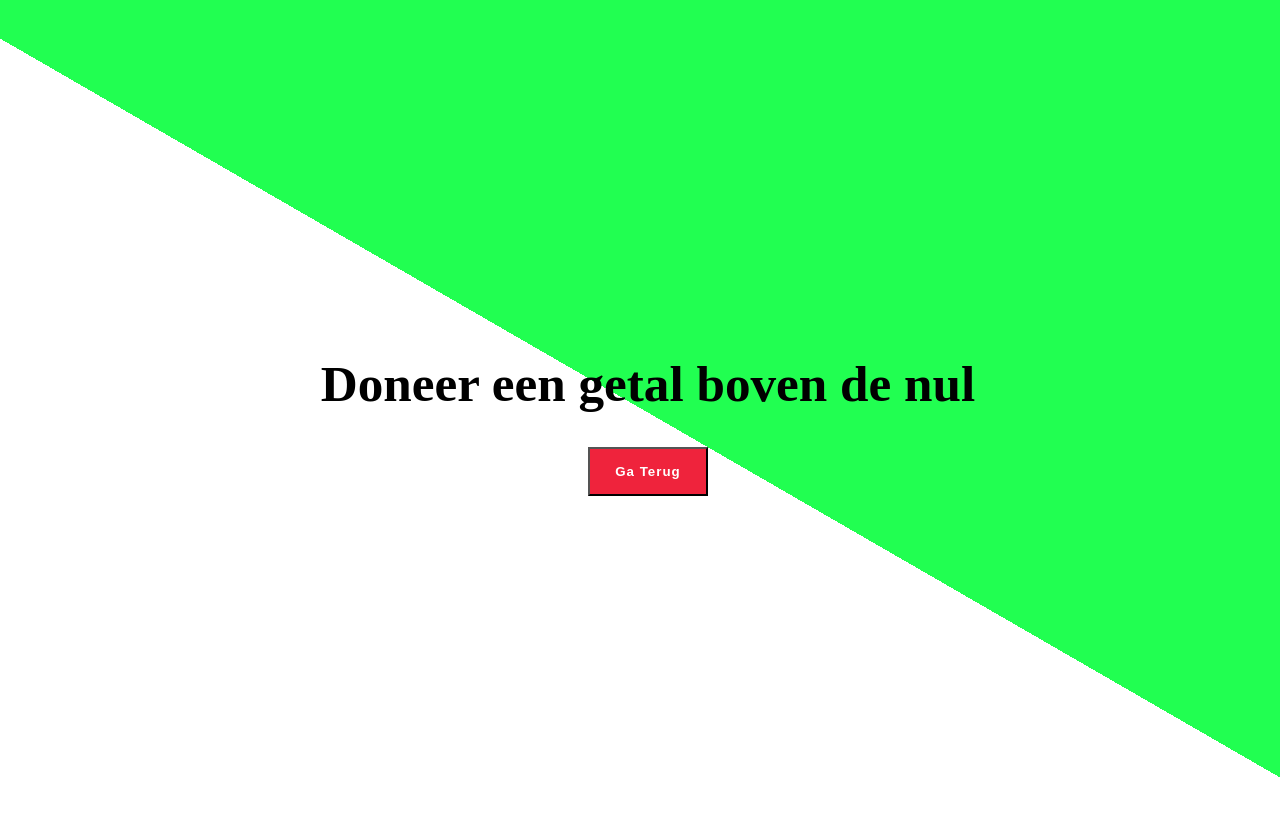
After one commit to JustAGoofBall/summa-project-2, a PHP site: page /Error.php in a window 1280 px wide. The commit adds this page. Run offline with PHP 8.4, Linux system fonts and the light colour scheme.

Commit message:
doneer.php gefixt

```diff
--- /dev/null
+++ b/Web project/CSS/Betaling.css
@@ -0,0 +1,38 @@
+body
+{
+    width: 100%;
+    height: 100vh;
+    display: flex;
+	flex-direction: column;
+	justify-content: center;
+	align-items: center;
+	align-content: center;
+    background: linear-gradient(210deg, #21ff51 50%, #fff 50%);
+    background-repeat: no-repeat;
+    overflow: hidden;
+}
+body h1
+{
+    font-size: 4vw;
+}
+body button
+{
+    padding: 15px 25px;
+    grid-column: 2;
+    font-weight: 600;
+    letter-spacing: 1px;
+    color: #ffffff;
+    background: #ef233c;
+    box-shadow: inset 0 0 0 50px #ef233c;
+    transition: ease-out 0.3s;
+    -webkit-transition: ease-out 0.3s;
+    -moz-transition: ease-out 0.3s;
+}
+body button:hover
+{
+    color: #ef233c;
+    background: transparent;
+    box-shadow: inset 0 0 0 0 #ef233c;
+    border-color: #ef233c;
+    cursor: pointer;
+}
--- /dev/null
+++ b/Web project/Error.php
@@ -0,0 +1,14 @@
+<!DOCTYPE html>
+<html lang="en">
+<head>
+    <meta charset="UTF-8">
+    <meta name="viewport" content="width=device-width, initial-scale=1.0">
+    <title>Error</title>
+    <link rel="stylesheet" type="text/CSS" href="CSS/Betaling.css">
+</head>
+<body>
+    <h1>Doneer een getal boven de nul</h1>
+    <a href="doneer.php"><button>Ga Terug</button></a>
+
+</body>
+</html>
```
Also changed, not shown: Web project/IsGelukt.php (added, +14 -0 lines), Web project/doneer.php (+7 -12 lines).
